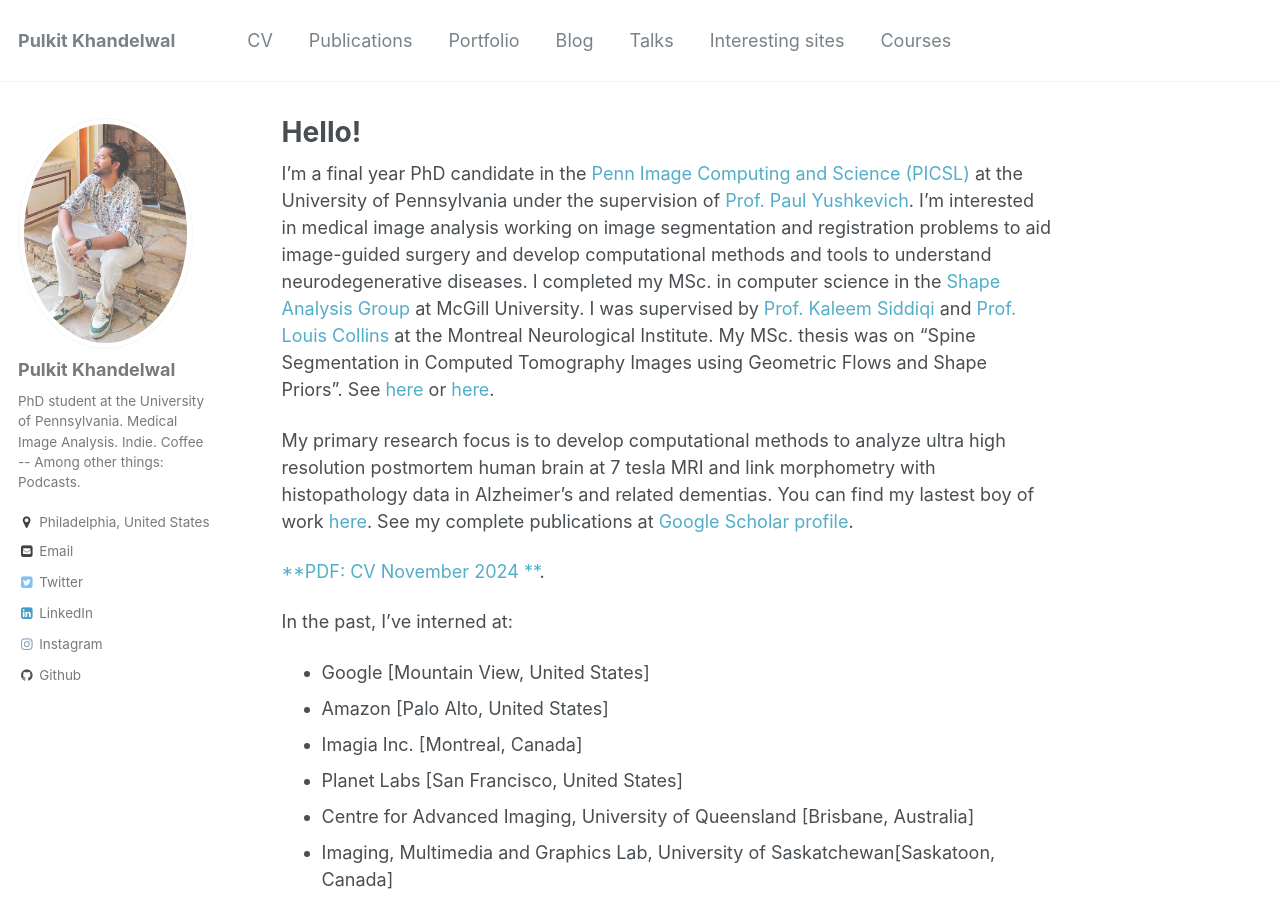
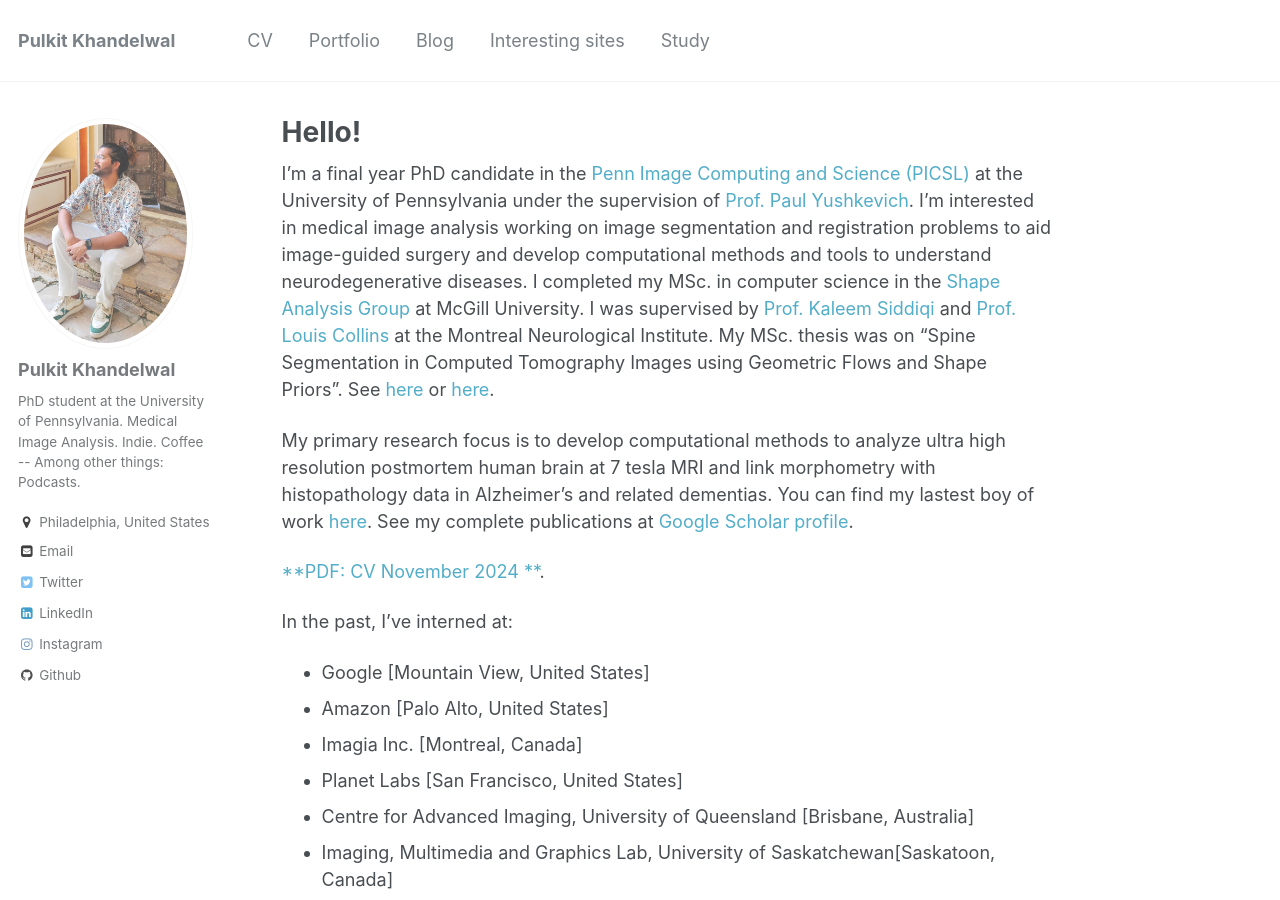
Before and after one commit to Pulkit-Khandelwal/pulkit-khandelwal.github.io, a Jekyll site: the page built from _pages/about.md, in a window 1280 px wide and 900 px high. Built offline with Jekyll 4.4.1, drawn with Linux system fonts in a browser that asks for light colours.

Commit message:
Update navigation.yml

```diff
--- a/_data/navigation.yml
+++ b/_data/navigation.yml
@@ -2,9 +2,6 @@
 main:
   - title: "CV"
     url: /cv/
-
-  - title: "Publications"
-    url: /publications/
 
   - title: "Portfolio"
     url: /portfolio/
@@ -12,11 +9,8 @@ main:
   - title: "Blog"
     url: /blog/
 
-  - title: "Talks"
-    url: /talks/
-
   - title: "Interesting sites"
     url: /websites/
 
-  - title: "Courses"
+  - title: "Study"
     url: /courses/
```
